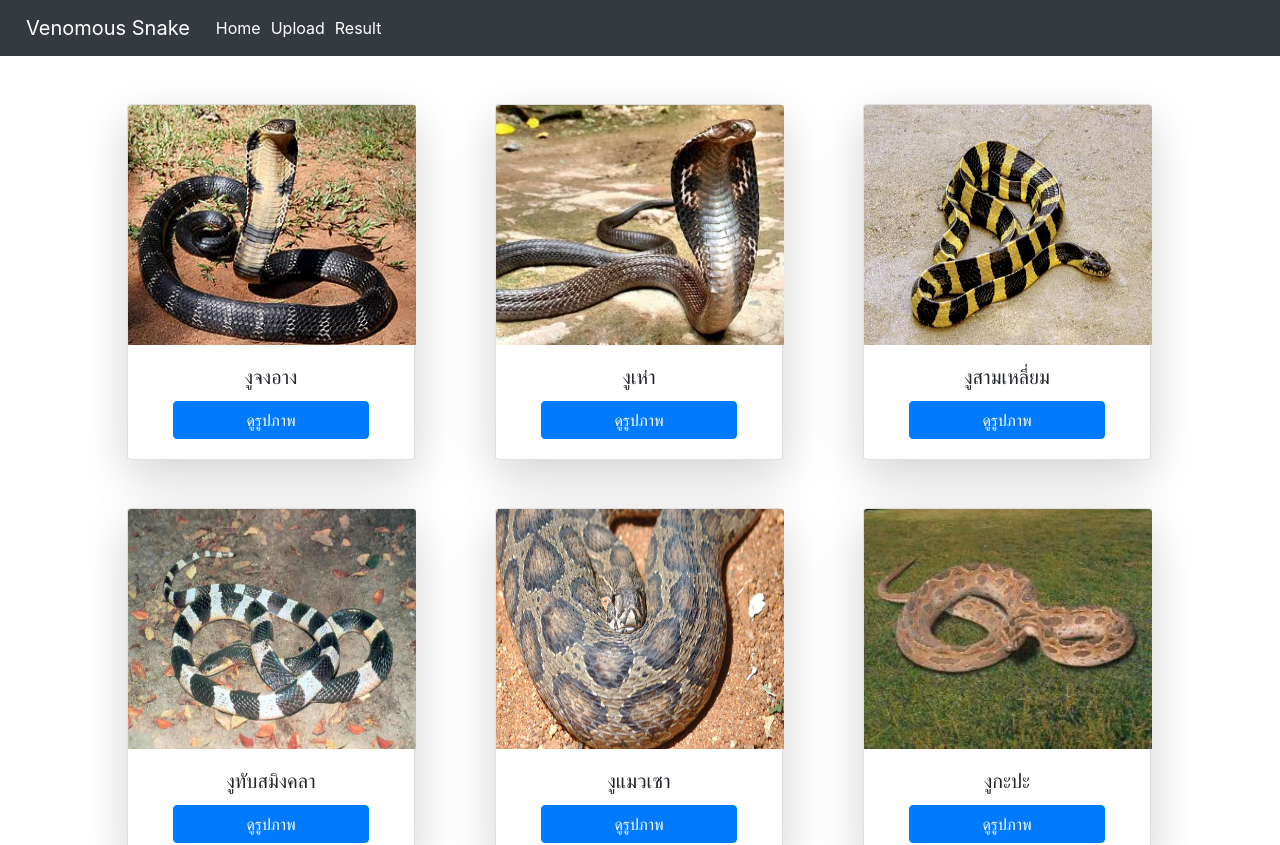
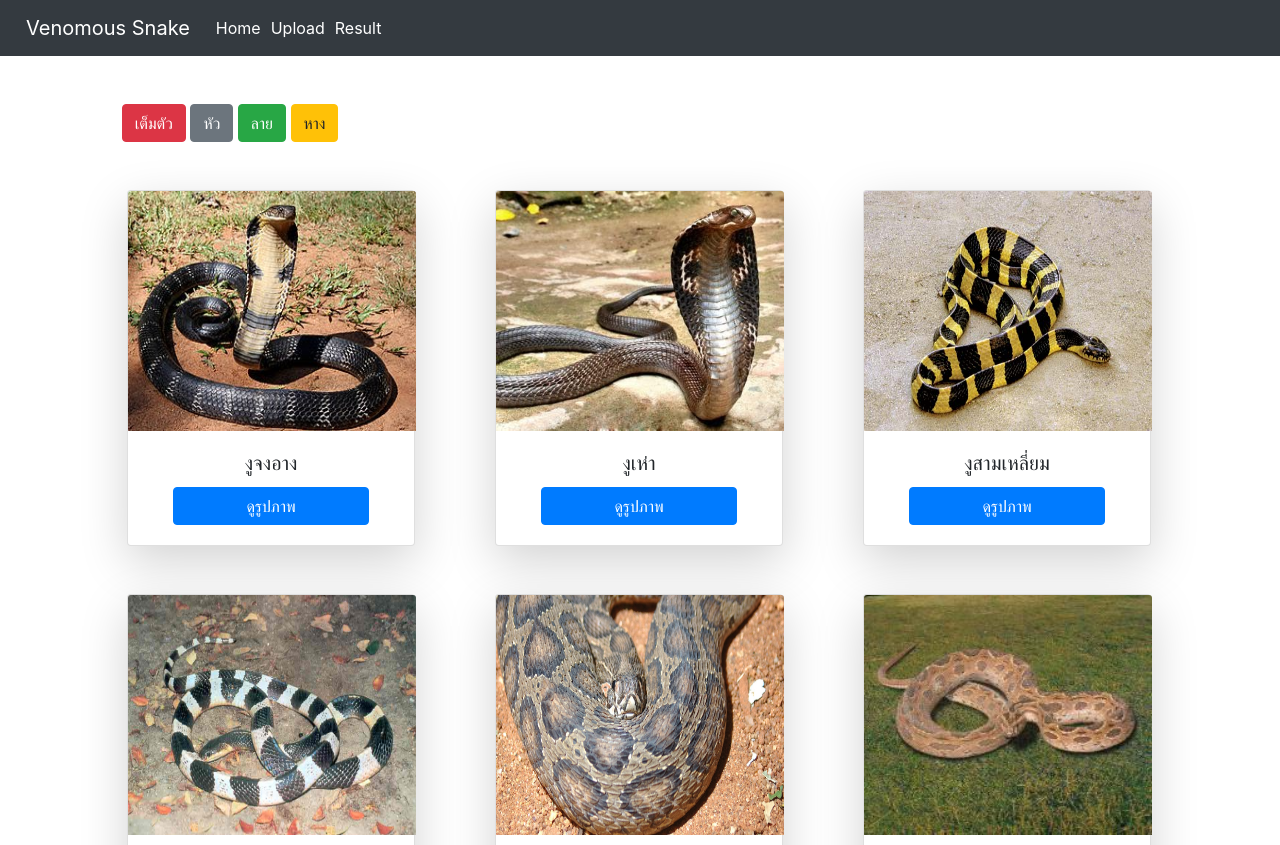
Before and after one commit to waleweewe12/senior-project-frontend, a React (Create React App) app: page /reviews in a window 1280 px wide. Shown: the top 845 px of the page. Built offline with nearby package versions, Linux system fonts and the light colour scheme.

Commit message:
fixed DownloadBar

```diff
--- a/src/components/DownloadBar.js
+++ b/src/components/DownloadBar.js
@@ -53,7 +53,7 @@ function DownloadBar(){
 
     return(
     <>
-        <Col>
+        <Col className="mt-5 mx-4" lg={10}>
             {/* <Button variant="danger">รูปภาพทั้งหมด</Button>{' '} */}
             <Button variant="danger" onClick={() => {downloadImage("fullBody")}}>เต็มตัว</Button>{' '}
             <Button variant="secondary" onClick={() => {downloadImage("head")}}>หัว</Button>{' '}
--- a/src/components/SnakeReviews.js
+++ b/src/components/SnakeReviews.js
@@ -1,8 +1,13 @@
-import React from 'react'
-import {Button,Container,Row,Col,Card} from 'react-bootstrap'
+import React from 'react';
 import {
-    Link
-  } from "react-router-dom"
+    Button,
+    Container,
+    Row,
+    Col,
+    Card
+} from 'react-bootstrap'
+import { Link } from "react-router-dom";
+import DownloadBar from './DownloadBar';
 
 function SnakeReviews({match}){
 
@@ -26,6 +31,9 @@ function SnakeReviews({match}){
     return(
         <div>
             <Container fluid>
+                <Row className="justify-content-center">
+                    <DownloadBar />
+                </Row>
                 <Row className="justify-content-center">
                     {
                         SnakeName.map((name,i)=>
```
